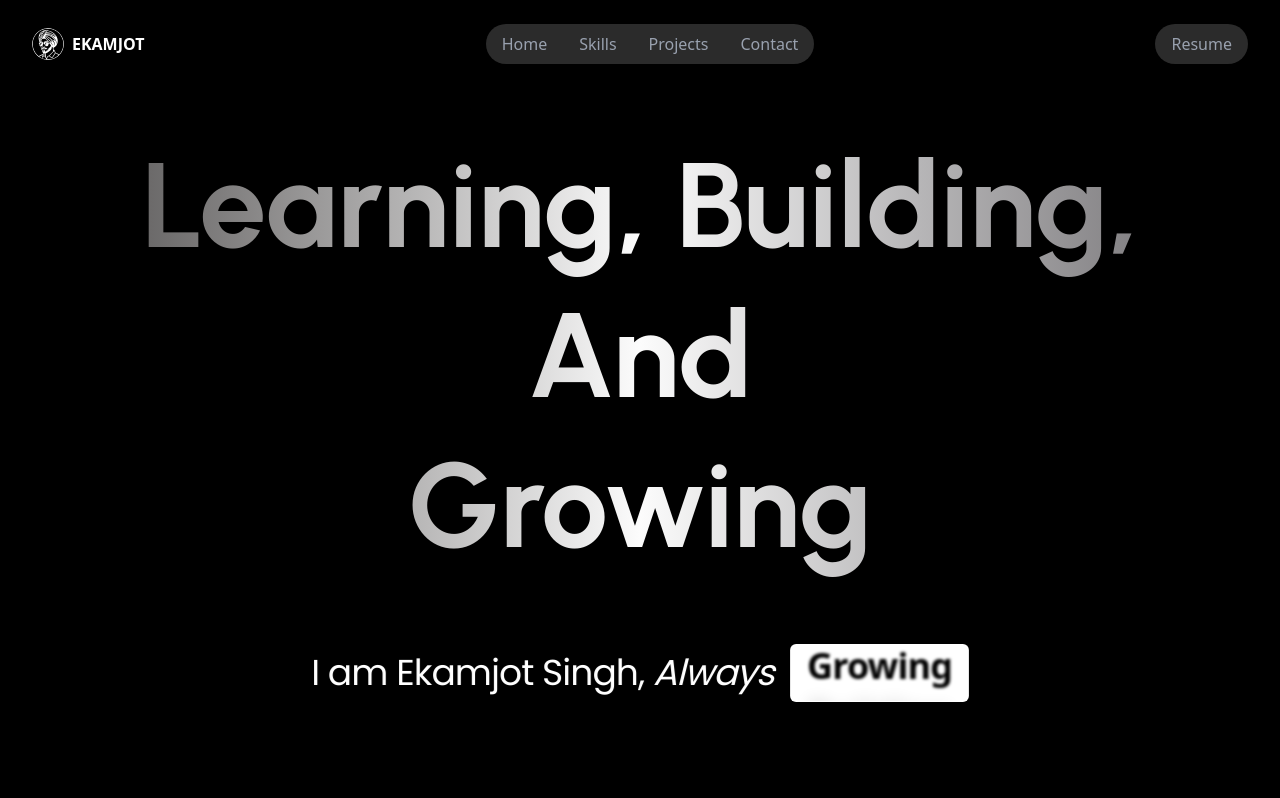
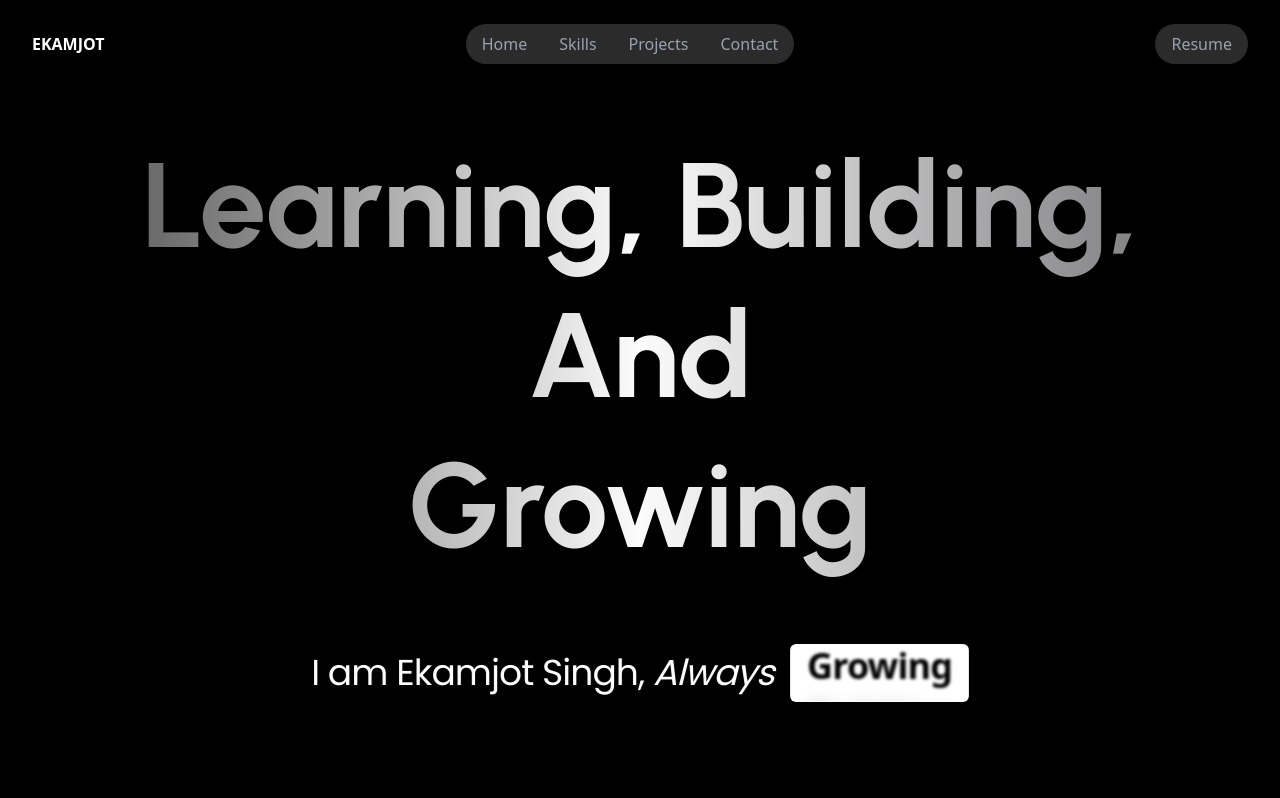
Before and after one commit to workofEKam/Ekamjot, a React (Vite) app: page / in a window 1280 px wide. Shown: the top 798 px of the page. Built offline with nearby package versions, Linux system fonts and the light colour scheme; a web font is replaced by a local one.

Commit message:
uploaed src

```diff
--- a/src/components/Nav.jsx
+++ b/src/components/Nav.jsx
@@ -23,11 +23,7 @@ function Nav() {
     <nav className="w-full bg-transparent flex items-center justify-between px-4 md:px-8 py-6 font-sans antialiased absolute z-50">
       {/* Logo */}
       <div className="flex items-center gap-2 text-white">
-        <img
-          src="/src/assets/react.svg"
-          alt="logo"
-          className="w-8 h-8 rounded-full invert"
-        />
+
         <span className="font-semibold">EKAMJOT</span>
       </div>
 
```
